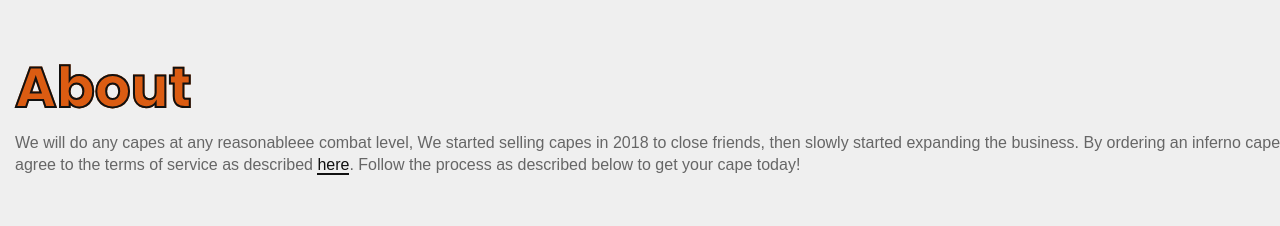
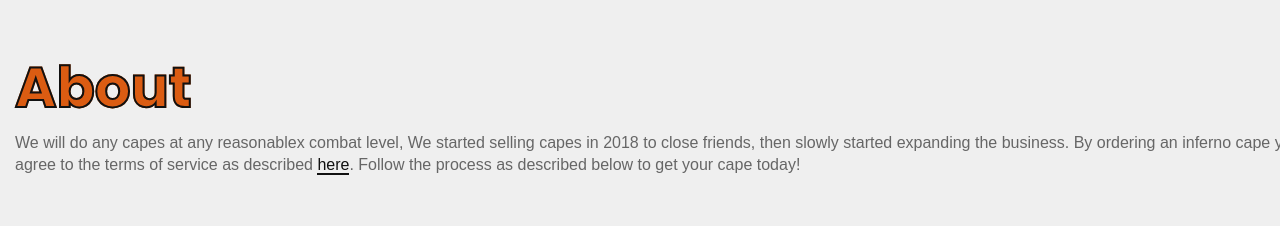
Before and after one commit to wetradesafe07/inferno, a plain HTML site: page index.html in a window 1280 px wide. Shown: the part 820-1046 px from the top of the page. Drawn offline with nearby package versions, Linux system fonts and the light colour scheme; some packages are replaced by stand-ins of ours; a script that the page names is missing.

Commit message:
Update index.html

```diff
--- a/index.html
+++ b/index.html
@@ -249,7 +249,7 @@
                     <h1>About</h1>
                     <br>
                     <p>
-                        We will do any capes at any reasonableee combat level, We started selling capes in 2018 to close friends,
+                        We will do any capes at any reasonablex combat level, We started selling capes in 2018 to close friends,
 then slowly started expanding the business.               By ordering an inferno cape you agree to the terms of service as described <a
     href="#terms">here</a>. Follow the process as described below to get your cape today!</p>
 <br><br>
```
